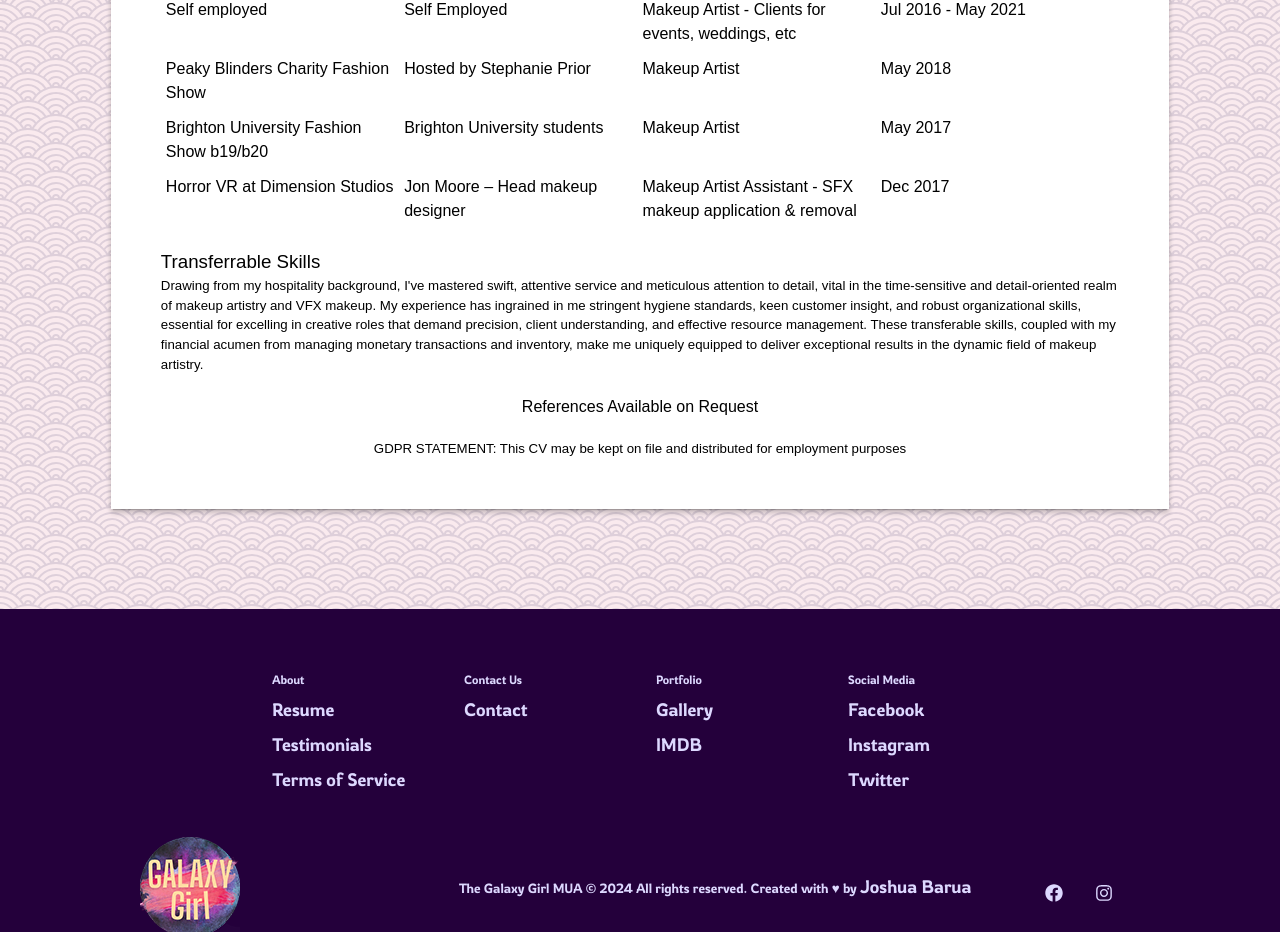
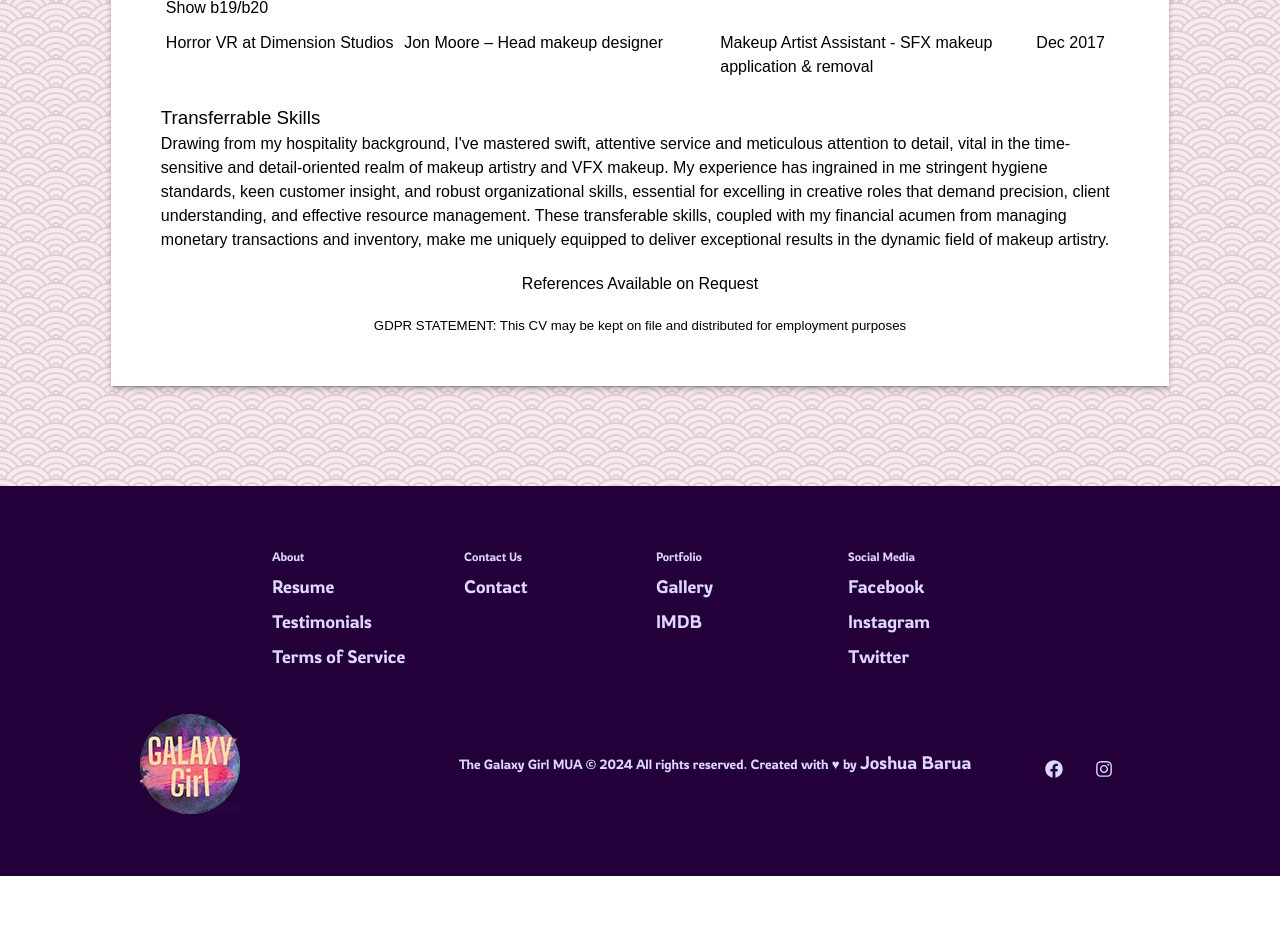
Before and after one commit to joshuabarua/galaxy-girl-vite, a React (Vite) app: page /resume in a window 1280 px wide. Shown: the part 1720-2652 px from the top of the page. After the commit the page ends 2596 px from the top, so only its background shows below. Built offline with nearby package versions, Linux system fonts and the light colour scheme.

Commit message:
Fix resume

```diff
--- a/src/pages/resume/index.jsx
+++ b/src/pages/resume/index.jsx
@@ -105,13 +105,13 @@ const Resume = () => {
 
 						<div className="transferrable-skills">
 							<h3>Transferrable Skills</h3>
-							<h5>
+							<h4>
 								Drawing from my hospitality background, I've mastered swift, attentive service and meticulous attention to detail, vital in the time-sensitive and
 								detail-oriented realm of makeup artistry and VFX makeup. My experience has ingrained in me stringent hygiene standards, keen customer insight, and robust
 								organizational skills, essential for excelling in creative roles that demand precision, client understanding, and effective resource management. These
 								transferable skills, coupled with my financial acumen from managing monetary transactions and inventory, make me uniquely equipped to deliver exceptional
 								results in the dynamic field of makeup artistry.
-							</h5>
+							</h4>
 						</div>
 
 						<div className="references">
--- a/src/pages/resume/resume.css
+++ b/src/pages/resume/resume.css
@@ -51,7 +51,7 @@ text {
 .experience-item {
 	width: 100%;
 	display: grid;
-	grid-template-columns: repeat(4, 1fr);
+	grid-template-columns: 1.5fr 2fr 2fr 0.5fr;
 	grid-gap: 5px;
 	padding: 5px;
 }
```
